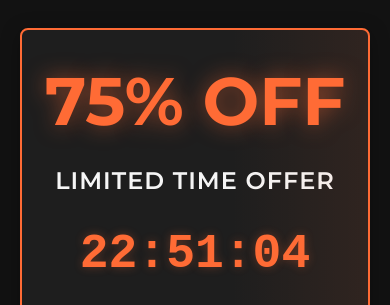
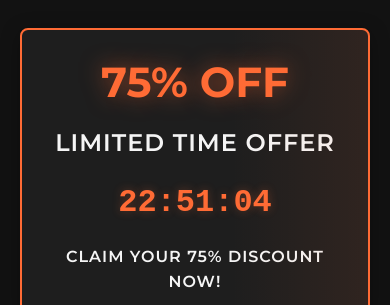
Before and after one commit to legacy3x/Flash-Sale-Web, a website: page index.html in a window 390 px wide. Shown: the part 531-836 px from the top of the page. Drawn offline with Linux system fonts and the light colour scheme.

Commit message:
Updated index.html

```diff
--- a/index.html
+++ b/index.html
@@ -384,6 +384,18 @@
         height: 32px;
         font-size: 1rem;
       }
+
+      .discount-display {
+        font-size: 2.5rem;
+      }
+
+      .countdown-time {
+        font-size: 2rem;
+      }
+
+      .timer-cta {
+        font-size: 1rem;
+      }
     }
   </style>
 </head>
```
